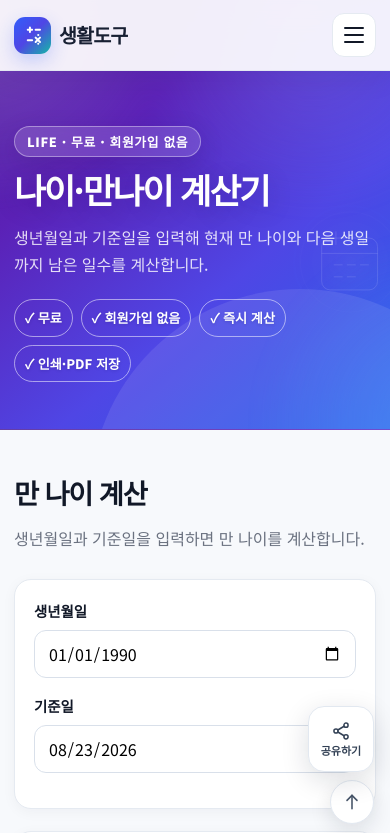
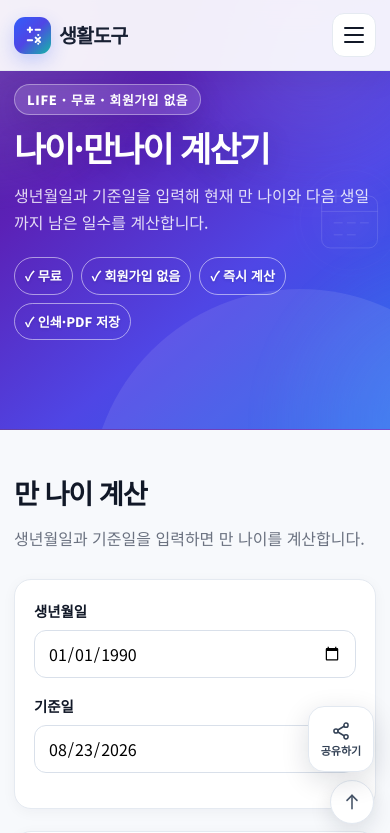
Before and after one commit to license-book/life-tools, a Next.js app: page /tools/age-calculator in a window 390 px wide. Shown: the top 833 px of the page. Built offline with nearby package versions, Linux system fonts and the light colour scheme.

Commit message:
Rebalance tool hero vertical spacing

```diff
--- a/app/tool-hero-gradient.css
+++ b/app/tool-hero-gradient.css
@@ -2,7 +2,7 @@
   position: relative;
   isolation: isolate;
   overflow: hidden;
-  padding: 156px 0 58px;
+  padding: 108px 0 60px;
   background: linear-gradient(118deg, #4c1d95 0%, #5b21b6 24%, #4f46e5 58%, #2563eb 100%);
   border-bottom: 1px solid rgba(255,255,255,.14);
 }
@@ -112,7 +112,7 @@
 
 @media (max-width: 820px) {
   .tool-hero {
-    padding: 138px 0 46px;
+    padding: 94px 0 50px;
     background: linear-gradient(140deg, #4c1d95 0%, #5b21b6 30%, #4f46e5 63%, #2563eb 100%);
   }
   .tool-hero-icon { right:-24px; width:145px; height:145px; opacity:.38; }
@@ -120,7 +120,7 @@
 
 @media (max-width: 560px) {
   .tool-hero {
-    padding: 126px 0 38px;
+    padding: 84px 0 42px;
   }
   .tool-hero .eyebrow {
     margin-bottom: 15px !important;
```
